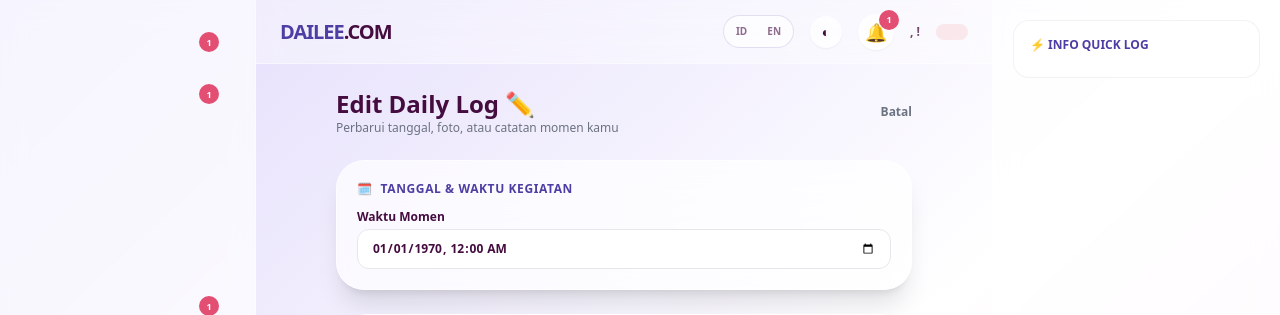
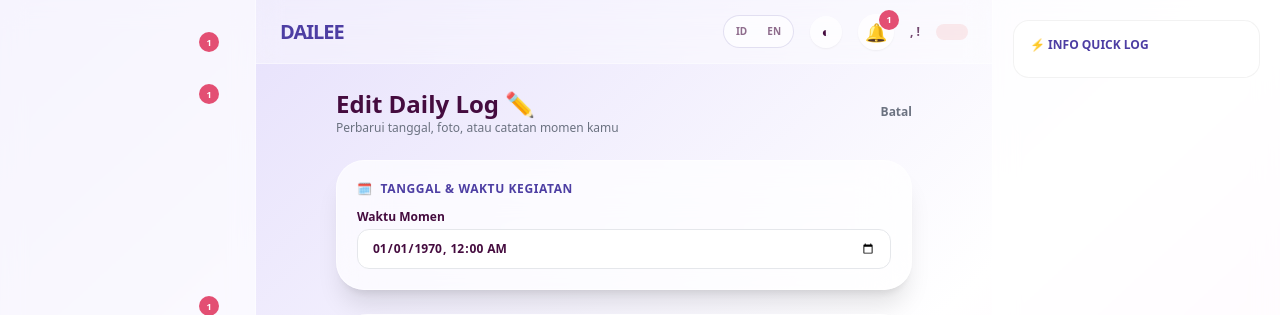
Before and after one commit to Cheszyalsohere/Dailee, a CodeIgniter 4 app: the page made by app/Views/capture/edit.php in a window 1280 px wide. Shown: the top 315 px of the page. Run offline with PHP 8.4 and a stand-in for CodeIgniter, Linux system fonts and the light colour scheme; the template is opened without the code that fills it, so the values that code supplies are empty; some libraries are stand-ins or nearby versions.

Commit message:
chore: change header logo text to DAILEE

```diff
--- a/app/Views/layout/template.php
+++ b/app/Views/layout/template.php
@@ -116,7 +116,7 @@
             <header class="h-16 bg-white/40 dark:bg-darkcard/40 backdrop-blur-md border-b border-white/40 dark:border-white/10 px-6 flex items-center justify-between sticky top-0 z-30">
                 <!-- Logo Brand -->
                 <a href="<?= base_url(); ?>" class="text-xl font-black tracking-tighter uppercase text-persianblue dark:text-petalfrost hover:opacity-80 transition">
-    DAILEE<span class="text-midnight dark:text-white">.COM</span>
+    DAILEE
 </a>
 
                 <!-- Nav Menu Kanan -->
```
